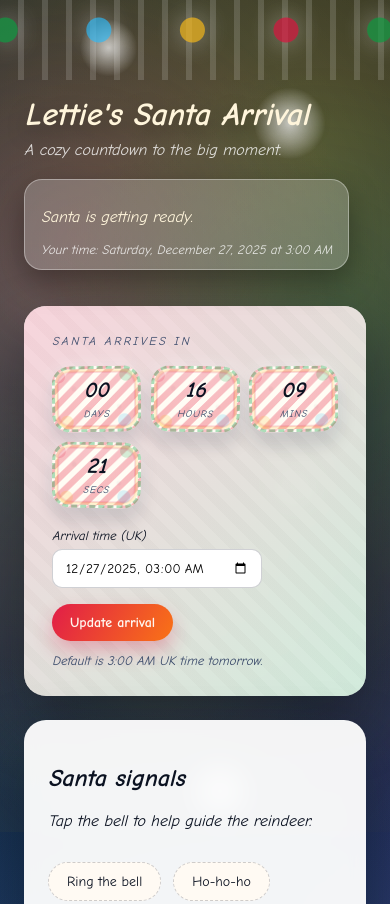
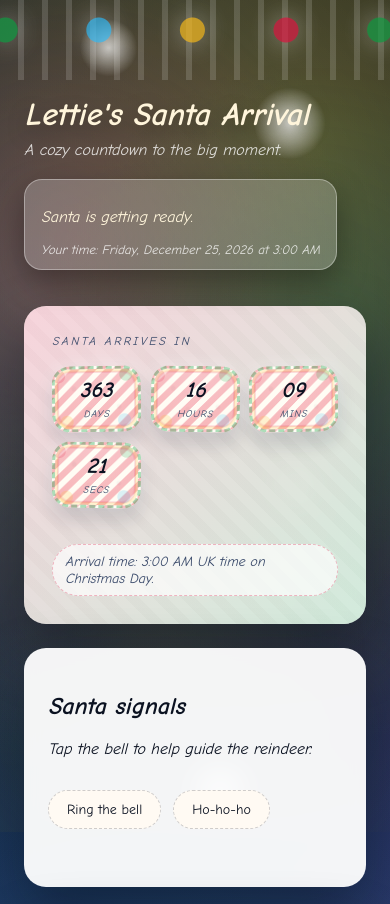
Before and after one commit to tonylo/pwa-box, a plain HTML site: page src/lsanta/index.html in a window 390 px wide. Shown: the top 904 px of the page. Drawn offline with Linux system fonts and the light colour scheme.

Commit message:
Lock lsanta to Christmas Day arrival
Update the lsanta spec to reflect annual Christmas arrival.
Remove arrival editing and hard-code the next Christmas
countdown at 3:00 AM UK time.
Refresh the layout and styling for the fixed arrival note.

```diff
--- a/src/lsanta/app.js
+++ b/src/lsanta/app.js
@@ -1,5 +1,4 @@
 const STORAGE_KEYS = {
-  arrival: "pwa-box:lsanta-arrival",
   checklist: "pwa-box:lsanta-checklist",
 };
 
@@ -15,8 +14,6 @@ const TIME_ZONE = "Europe/London";
 
 const statusLine = document.getElementById("status-line");
 const localTime = document.getElementById("local-time");
-const arrivalInput = document.getElementById("arrival-input");
-const saveArrival = document.getElementById("save-arrival");
 const daysEl = document.getElementById("days");
 const hoursEl = document.getElementById("hours");
 const minutesEl = document.getElementById("minutes");
@@ -59,7 +56,7 @@ const zonedTimeToUtc = (parts, timeZone) => {
   return new Date(guess.getTime() - offset * 60000);
 };
 
-const getTomorrowUkDateParts = () => {
+const getUkDateParts = () => {
   const formatter = new Intl.DateTimeFormat("en-GB", {
     timeZone: TIME_ZONE,
     year: "numeric",
@@ -67,62 +64,31 @@ const getTomorrowUkDateParts = () => {
     day: "2-digit",
   });
   const parts = formatter.formatToParts(new Date());
-  const year = Number(parts.find((part) => part.type === "year").value);
-  const month = Number(parts.find((part) => part.type === "month").value);
-  const day = Number(parts.find((part) => part.type === "day").value);
-  const ukDate = new Date(Date.UTC(year, month - 1, day));
-  ukDate.setUTCDate(ukDate.getUTCDate() + 1);
   return {
-    year: ukDate.getUTCFullYear(),
-    month: ukDate.getUTCMonth() + 1,
-    day: ukDate.getUTCDate(),
+    year: Number(parts.find((part) => part.type === "year").value),
+    month: Number(parts.find((part) => part.type === "month").value),
+    day: Number(parts.find((part) => part.type === "day").value),
   };
 };
 
-const getDefaultArrival = () => {
-  const tomorrow = getTomorrowUkDateParts();
-  return zonedTimeToUtc({ ...tomorrow, hour: 3, minute: 0 }, TIME_ZONE).getTime();
+const getNextChristmasUkDateParts = () => {
+  const today = getUkDateParts();
+  const currentYear = today.year;
+  const christmasThisYear = { year: currentYear, month: 12, day: 25 };
+  const now = new Date();
+  const christmasTimestamp = zonedTimeToUtc(
+    { ...christmasThisYear, hour: 0, minute: 0 },
+    TIME_ZONE
+  ).getTime();
+  if (now.getTime() <= christmasTimestamp) {
+    return christmasThisYear;
+  }
+  return { year: currentYear + 1, month: 12, day: 25 };
 };
 
-const formatUkDateTimeInput = (timestamp) => {
-  const formatter = new Intl.DateTimeFormat("en-CA", {
-    timeZone: TIME_ZONE,
-    year: "numeric",
-    month: "2-digit",
-    day: "2-digit",
-    hour: "2-digit",
-    minute: "2-digit",
-    hour12: false,
-  });
-  const parts = formatter.formatToParts(new Date(timestamp));
-  const lookup = (type) => parts.find((part) => part.type === type).value;
-  return `${lookup("year")}-${lookup("month")}-${lookup("day")}T${lookup("hour")}:${lookup("minute")}`;
-};
-
-const parseUkInputToTimestamp = (value) => {
-  if (!value) {
-    return null;
-  }
-  const [datePart, timePart] = value.split("T");
-  if (!datePart || !timePart) {
-    return null;
-  }
-  const [year, month, day] = datePart.split("-").map(Number);
-  const [hour, minute] = timePart.split(":").map(Number);
-  return zonedTimeToUtc({ year, month, day, hour, minute }, TIME_ZONE).getTime();
-};
-
-const loadArrival = () => {
-  const stored = Number(localStorage.getItem(STORAGE_KEYS.arrival));
-  return Number.isFinite(stored) && stored > 0 ? stored : getDefaultArrival();
-};
-
-const saveArrivalTime = (timestamp) => {
-  localStorage.setItem(STORAGE_KEYS.arrival, String(timestamp));
-};
-
-const updateArrivalInput = (timestamp) => {
-  arrivalInput.value = formatUkDateTimeInput(timestamp);
+const getDefaultArrival = () => {
+  const christmas = getNextChristmasUkDateParts();
+  return zonedTimeToUtc({ ...christmas, hour: 3, minute: 0 }, TIME_ZONE).getTime();
 };
 
 const formatLocalTime = (timestamp) => {
@@ -276,22 +242,9 @@ const scheduleRandomCheer = () => {
   }, delay);
 };
 
-let arrivalTimestamp = loadArrival();
-updateArrivalInput(arrivalTimestamp);
+let arrivalTimestamp = getDefaultArrival();
 renderChecklist();
 renderCountdown(arrivalTimestamp);
-
-saveArrival.addEventListener("click", () => {
-  const timestamp = parseUkInputToTimestamp(arrivalInput.value);
-  if (!timestamp) {
-    showToast("Pick a valid time.");
-    return;
-  }
-  arrivalTimestamp = timestamp;
-  saveArrivalTime(timestamp);
-  renderCountdown(arrivalTimestamp);
-  showToast("Arrival updated.");
-});
 
 resetList.addEventListener("click", () => {
   saveChecklist({});
--- a/src/lsanta/index.html
+++ b/src/lsanta/index.html
@@ -36,14 +36,7 @@
             <div class="time-box"><span id="minutes">0</span><small>Mins</small></div>
             <div class="time-box"><span id="seconds">0</span><small>Secs</small></div>
           </div>
-          <div class="arrival-row">
-            <div>
-              <label for="arrival-input">Arrival time (UK)</label>
-              <input id="arrival-input" type="datetime-local" />
-            </div>
-            <button class="primary" id="save-arrival" type="button">Update arrival</button>
-          </div>
-          <p class="hint">Default is 3:00 AM UK time tomorrow.</p>
+          <p class="arrival-fixed">Arrival time: 3:00 AM UK time on Christmas Day.</p>
         </div>
       </section>
 
--- a/src/lsanta/styles.css
+++ b/src/lsanta/styles.css
@@ -324,33 +324,16 @@ section {
   transform: rotate(1deg);
 }
 
-.arrival-row {
-  display: flex;
-  flex-wrap: wrap;
-  gap: 16px;
-  align-items: flex-end;
-}
-
-label {
-  display: block;
-  font-size: 13px;
-  margin-bottom: 6px;
+.arrival-fixed {
+  font-size: 14px;
+  color: var(--muted);
+  margin: 16px 0 0;
   font-family: "Chalkboard SE", "Comic Sans MS", "Segoe UI", sans-serif;
-}
-
-input {
-  font-family: "Chalkboard SE", "Comic Sans MS", "Segoe UI", sans-serif;
-  padding: 10px 12px;
-  border-radius: 10px;
-  border: 1px solid rgba(15, 23, 42, 0.2);
-  min-width: 210px;
-}
-
-.hint {
-  font-size: 13px;
-  color: var(--muted);
-  margin: 12px 0 0;
-  font-family: "Chalkboard SE", "Comic Sans MS", "Segoe UI", sans-serif;
+  background: rgba(255, 255, 255, 0.7);
+  display: inline-block;
+  padding: 8px 12px;
+  border-radius: 999px;
+  border: 1px dashed rgba(225, 29, 72, 0.3);
 }
 
 .actions {
@@ -429,11 +412,6 @@ button.ghost {
     flex-direction: column;
     align-items: flex-start;
   }
-
-  .arrival-row {
-    flex-direction: column;
-    align-items: flex-start;
-  }
 }
 
 @media (prefers-reduced-motion: reduce) {
```
Also changed, not shown: 1 other file.
